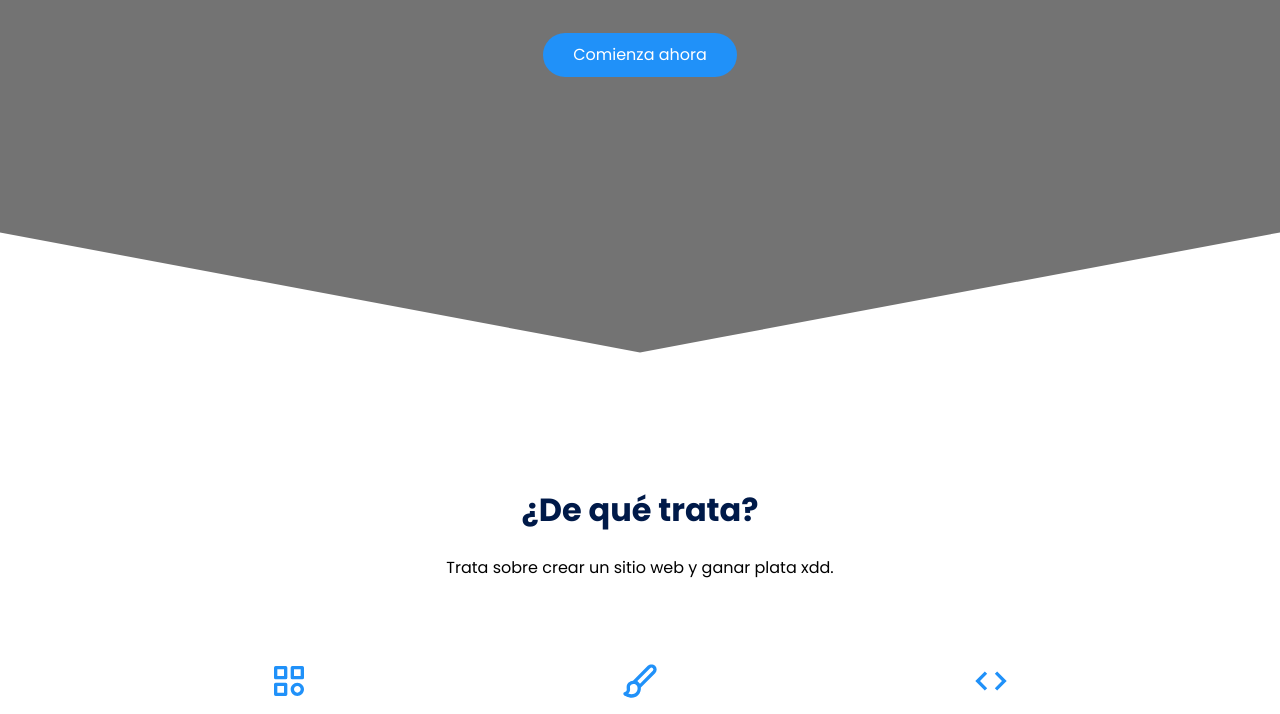
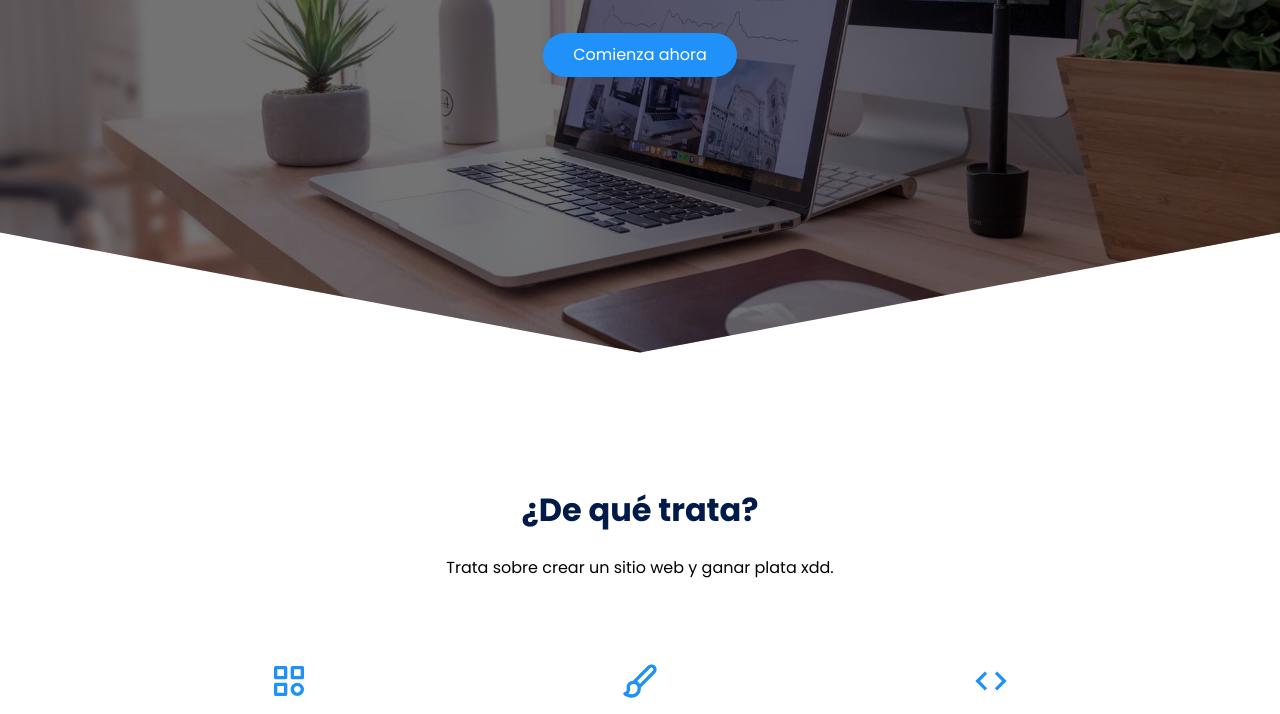
Before and after one commit to juanegalaz/juanegalaz.github.io, a plain HTML site: page index.html in a window 1280 px wide. Shown: the part 426-1140 px from the top of the page. Drawn offline with Linux system fonts and the light colour scheme.

Commit message:
Update estilos.css

```diff
--- a/css/estilos.css
+++ b/css/estilos.css
@@ -35,7 +35,7 @@ body {
     left: 0;
     width: 100%;
     height: 100%;
-    background-image: linear-gradient(180deg, #0000008c 0%, #0000008c 100%), url('../images/computer.jpg');
+    background-image: linear-gradient(180deg, #0000008c 0%, #0000008c 100%), url('../imagenes/computer.jpg');
     background-size: cover;
     clip-path: polygon(0 0, 100% 0, 100% 80%, 50% 95%, 0 80%);
     z-index: -1;
```
